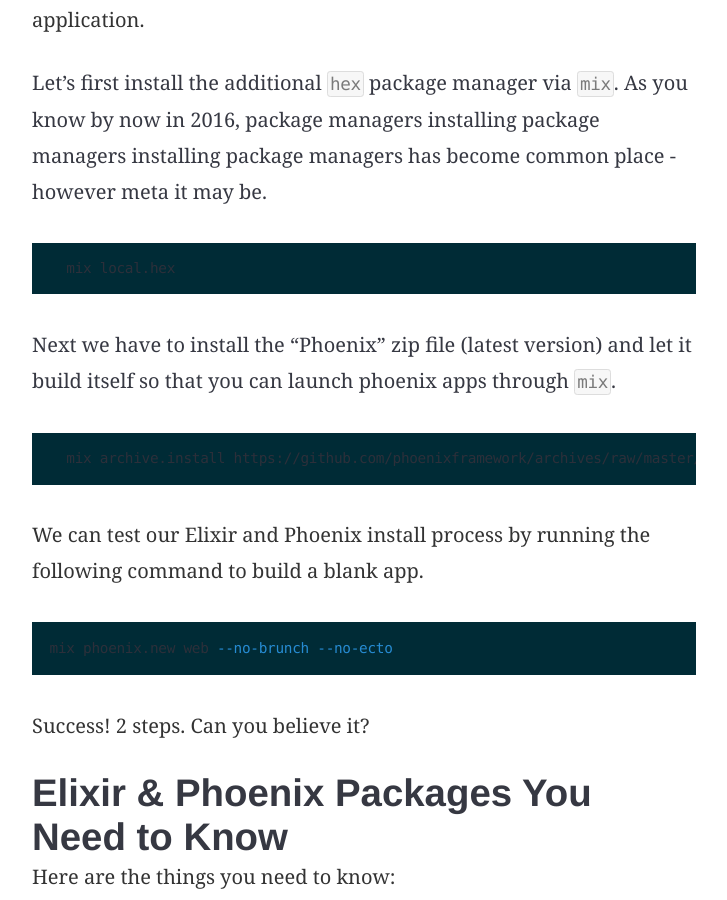
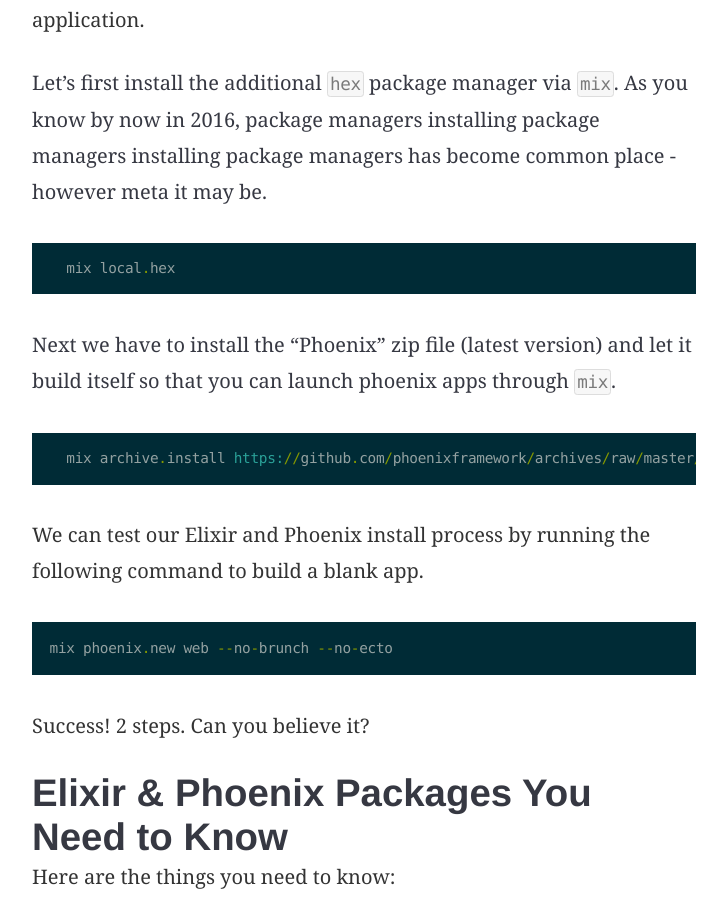
Before and after one commit to mraiur/dainmiller.github.io, a Jekyll site: the page built from _posts/2016-10-07-setting-up-elixir-and-phoenix.markdown, in a window 1280 px wide and 900 px high, scrolled down 1019 px. Shown: the whole window, without its empty margins (276-1003 px from the left). Built offline with Jekyll 4.4.1, drawn with Linux system fonts in a browser that asks for light colours.

Commit message:
Attempt to get code highlighting working.

````diff
--- a/_posts/2016-10-07-setting-up-elixir-and-phoenix.markdown
+++ b/_posts/2016-10-07-setting-up-elixir-and-phoenix.markdown
@@ -15,7 +15,7 @@
 
 Let's install Elixir, right off the bat.
 
-```sh
+```elixir
 brew install elixir
 ```
 
@@ -29,21 +29,21 @@
    know by now in 2016, package managers installing package managers installing
    package managers has become common place - however meta it may be.
 
-  ```sh
+  ```elixir
   mix local.hex
   ```
 
 2. Next we have to install the "Phoenix" zip file (latest version) and let it
    build itself so that you can launch phoenix apps through `mix`.
 
-  ```sh
+  ```elixir
   mix archive.install https://github.com/phoenixframework/archives/raw/master/phoenix_new.ez
   ```
 
 3. We can test our Elixir and Phoenix install process by running the following
    command to build a blank app.
 
-   ```sh
+   ```elixir
    mix phoenix.new web --no-brunch --no-ecto
    ```
 
````
